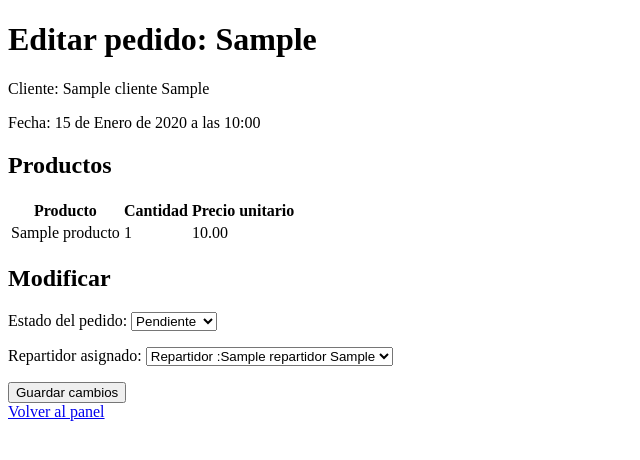
After one commit to Zmokyz/ProjectoDB, a Django app: a page that uses app/templates/app/editar_pedido.html in a window 1280 px wide. The commit adds this page. Shown: the top 460 px of the page, without its empty margins (0-640 px from the left). Run offline with Django 5.2, Linux system fonts and the light colour scheme; a user stored in the database is signed in; tables that the repository leaves empty hold one stand-in row (values such as "Sample post").

Commit message:
refactor del proyecto
elimine vistas, modelos y lineas que tuvieran que ver con los usuarios y con la vista de los usuarios.

```diff
--- a/app/forms.py
+++ b/app/forms.py
@@ -1,20 +1,11 @@
 from django import forms
-from django.contrib.auth.models import User
-from .models import PerfilCliente
+from .models import Pedido
 
-
-class RegistroClienteForm(forms.ModelForm):
-    password1 = forms.CharField(label='Contraseña', widget=forms.PasswordInput)
-    password2 = forms.CharField(label='Confirmar contraseña', widget=forms.PasswordInput)
-
+class EditarPedidoForm(forms.ModelForm):
     class Meta:
-        model = User
-        fields = ['first_name', 'last_name', 'email']
-
-    def clean(self):
-        cleaned_data = super().clean()
-        p1 = cleaned_data.get('password1')
-        p2 = cleaned_data.get('password2')
-        if p1 and p2 and p1 != p2:
-            raise forms.ValidationError('Las contraseñas no coinciden')
-        return cleaned_data
+        model = Pedido
+        fields = ['estado', 'repartidor']
+        labels = {
+            'estado': 'Estado del pedido',
+            'repartidor': 'Repartidor asignado',
+        }
--- a/app/models.py
+++ b/app/models.py
@@ -1,5 +1,19 @@
 from django.db import models
 from django.contrib.auth.models import User
+
+class Cliente(models.Model):
+    nombre = models.CharField(max_length=100)
+    apellido = models.CharField(max_length=100)
+    email = models.EmailField(unique=True)
+    direccion = models.CharField(max_length=200, blank=True)
+    telefono = models.CharField(max_length=10, blank=True)
+
+    def __str__(self):
+        return f"{self.nombre} {self.apellido}"
+
+    class Meta:
+        verbose_name = 'Cliente'
+        verbose_name_plural = 'Clientes'
 
 
 class Repartidor(models.Model):
@@ -32,7 +46,7 @@ class Pedido(models.Model):
         ('cancelado', 'Cancelado'),
     ]
 
-    usuario = models.ForeignKey(User, on_delete=models.CASCADE)
+    cliente = models.ForeignKey(Cliente, on_delete=models.CASCADE)
     repartidor = models.ForeignKey(Repartidor, on_delete=models.SET_NULL,
                                    null=True, blank=True)
     fecha = models.DateTimeField(auto_now_add=True)
@@ -51,14 +65,7 @@ class DetallePedido(models.Model):
     precio_unitario = models.DecimalField(max_digits=10, decimal_places=2)
 
     def __str__(self):
-        return f"{self.pedido.codigo_pedido} - {self.producto.nombre}"
-
-class PerfilCliente(models.Model):
-    usuario = models.OneToOneField(User, on_delete=models.CASCADE)
-    direccion = models.CharField(max_length=200, blank=True)
-
-    def __str__(self):
-        return f"Cliente: {self.usuario.username}"
+        return f"{self.pedido.codigo_pedido}"
 
 
 class PerfilTrabajador(models.Model):
--- /dev/null
+++ b/app/templates/app/editar_pedido.html
@@ -0,0 +1,36 @@
+<!DOCTYPE html>
+<html lang="es">
+<head>
+    <meta charset="UTF-8">
+    <title>Editar pedido</title>
+</head>
+<body>
+    <h1>Editar pedido: {{ pedido.codigo_pedido }}</h1>
+    <p>Cliente: {{ pedido.cliente.nombre }} {{ pedido.cliente.apellido }}</p>
+    <p>Fecha: {{ pedido.fecha }}</p>
+
+    <h2>Productos</h2>
+    <table>
+        <tr>
+            <th>Producto</th>
+            <th>Cantidad</th>
+            <th>Precio unitario</th>
+        </tr>
+        {% for detalle in pedido.detallepedido_set.all %}
+        <tr>
+            <td>{{ detalle.producto.nombre }}</td>
+            <td>{{ detalle.cantidad }}</td>
+            <td>{{ detalle.precio_unitario }}</td>
+        </tr>
+        {% endfor %}
+    </table>
+
+    <h2>Modificar</h2>
+    <form method="POST">
+        {% csrf_token %}
+        {{ form.as_p }}
+        <button type="submit">Guardar cambios</button>
+    </form>
+    <a href="{% url 'panel_trabajador' %}">Volver al panel</a>
+</body>
+</html>
--- a/app/templates/app/login.html
+++ b/app/templates/app/login.html
@@ -11,6 +11,5 @@
         {{ form.as_p }}
         <button type="submit">Entrar</button>
     </form>
-    <p>¿No tienes cuenta? <a href="{% url 'registro' %}">Regístrate aquí</a></p>
 </body>
 </html>
--- a/app/templates/app/panel_trabajador.html
+++ b/app/templates/app/panel_trabajador.html
@@ -20,11 +20,11 @@
             {% for pedido in pedidos %}
             <tr>
                 <td>{{ pedido.codigo_pedido }}</td>
-                <td>{{ pedido.usuario.first_name }} {{ pedido.usuario.last_name }}</td>
+                <td>{{ pedido.cliente.nombre }} {{ pedido.cliente.apellido }}</td>
                 <td>{{ pedido.fecha }}</td>
                 <td>{{ pedido.estado }}</td>
                 <td>{{ pedido.repartidor|default:"Sin asignar" }}</td>
-                <td><a href="#">Editar</a></td>
+                <td><a href="{% url 'editar_pedido' pedido.codigo_pedido %}">Editar</a></td>
             </tr>
             {% endfor %}
         </table>
--- a/app/urls.py
+++ b/app/urls.py
@@ -6,9 +6,8 @@ urlpatterns = [
     path('', views.home, name='home'),
     path('consultar/', views.consultar_form, name='consultar'),
     path('consultar/<str:codigo>/', views.detalle_pedido, name='detalle_pedido'),
-    path('registro/', views.registro_cliente, name='registro'),
     path('login/', auth_views.LoginView.as_view(template_name='app/login.html'), name='login'),
     path('logout/', auth_views.LogoutView.as_view(), name='logout'),
-    path('panel-cliente/', views.panel_cliente, name='panel_cliente'),
     path('panel-trabajador/', views.panel_trabajador, name='panel_trabajador'),
+    path('editar-pedido/<str:codigo>/', views.editar_pedido, name='editar_pedido'),
 ]
--- a/app/views.py
+++ b/app/views.py
@@ -1,16 +1,14 @@
 from django.shortcuts import render,redirect, get_object_or_404
 from django.contrib.auth.models import User
-from .models import Pedido, DetallePedido, PerfilCliente
-from .forms import RegistroClienteForm
+from .models import Pedido, DetallePedido
+from .forms import EditarPedidoForm
 from django.contrib.auth.decorators import login_required
 
 # Create your views here.
 
 
 def home(request):
-    if hasattr(request.user, 'perfilcliente'):
-        return redirect('panel_cliente')
-    elif hasattr(request.user, 'perfiltrabajador'):
+    if hasattr(request.user, 'perfiltrabajador'):
         return redirect('panel_trabajador')
     else:
         return render(request, 'app/home.html')
@@ -29,26 +27,22 @@ def detalle_pedido(request, codigo):
         'detalles': detalles,
     })
 
-def registro_cliente(request):
-    if request.method == 'POST':
-        form = RegistroClienteForm(request.POST)
-        if form.is_valid():
-            usuario = form.save(commit=False)
-            usuario.username = f"{form.cleaned_data['first_name']}{form.cleaned_data['last_name']}"
-            usuario.set_password(form.cleaned_data['password1'])
-            usuario.save()
-            PerfilCliente.objects.create(usuario=usuario)
-            return redirect('consultar')
-    else:
-        form = RegistroClienteForm()
-    return render(request, 'app/registro_cliente.html', {'form': form})
-
-@login_required
-def panel_cliente(request):
-    pedidos = Pedido.objects.filter(usuario=request.user)
-    return render(request, 'app/panel_cliente.html', {'pedidos': pedidos})
-
 @login_required
 def panel_trabajador(request):
     pedidos = Pedido.objects.all().order_by('-fecha')
     return render(request, 'app/panel_trabajador.html', {'pedidos': pedidos})
+
+@login_required
+def editar_pedido(request, codigo):
+    pedido = get_object_or_404(Pedido, codigo_pedido=codigo)
+    if request.method == 'POST':
+        form = EditarPedidoForm(request.POST, instance=pedido)
+        if form.is_valid():
+            form.save()
+            return redirect('panel_trabajador')
+    else:
+        form = EditarPedidoForm(instance=pedido)
+    return render(request, 'app/editar_pedido.html', {
+        'form': form,
+        'pedido': pedido,
+    })
```
Also changed, not shown: app/admin.py (+10 -4 lines), app/templates/app/panel_cliente.html (deleted, +0 -35 lines), app/templates/app/registro_cliente.html (deleted, +0 -15 lines), app/migrations/0004_cliente_alter_perfiltrabajador_options_and_more.py (added), app/migrations/0005_rename_usuario_pedido_cliente.py (added).
